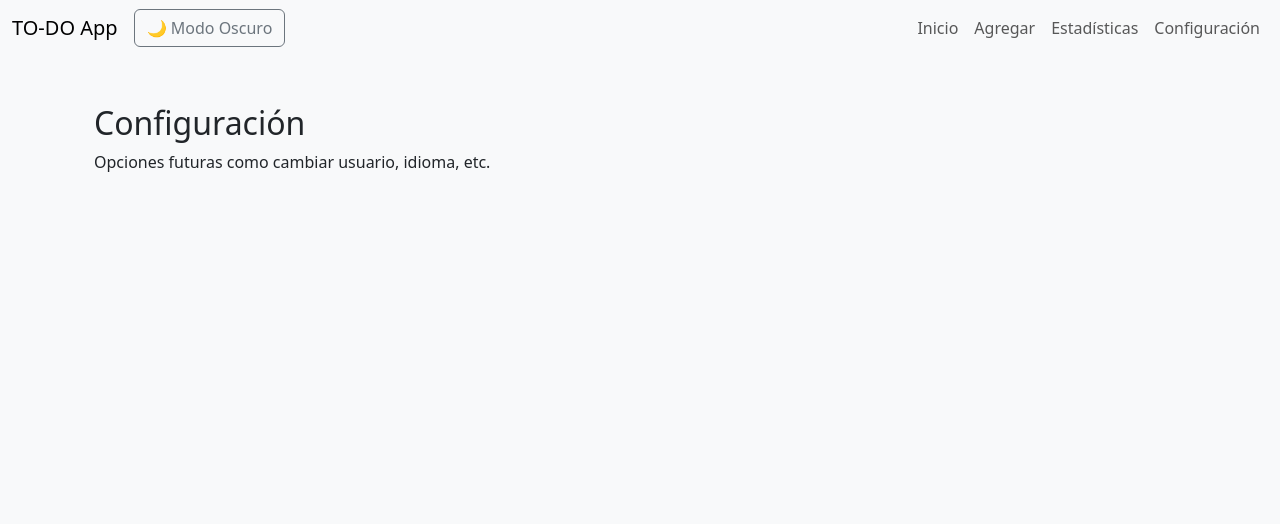
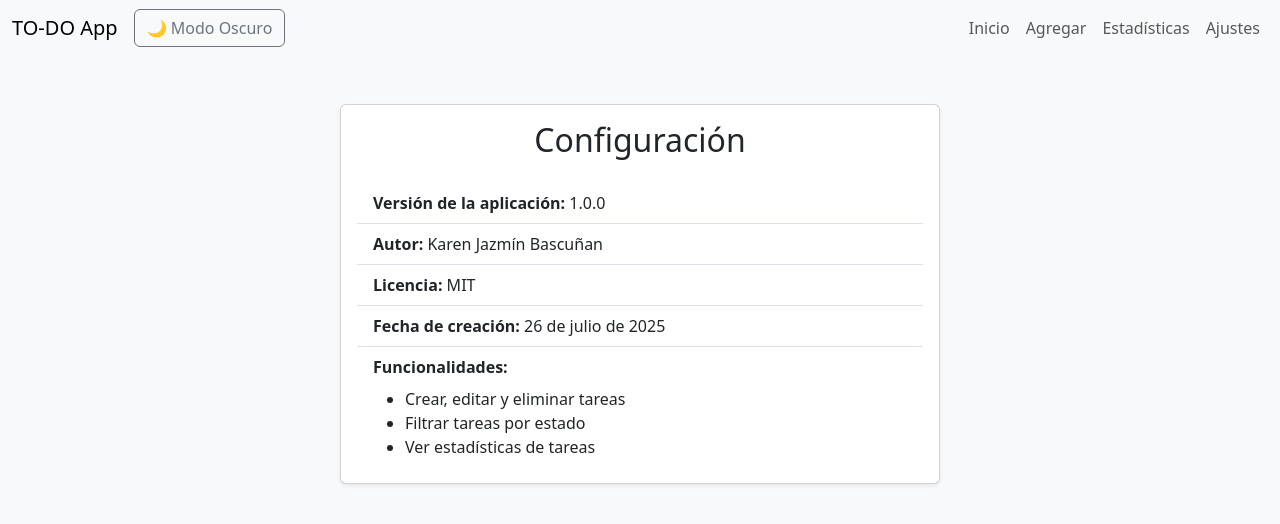
Before and after one commit to jazbascunan01/TO_DO_List, a React (Vite) app in the folder frontend/: page /ajustes in a window 1280 px wide. Shown: the top 524 px of the page. Built offline with nearby package versions, Linux system fonts and the light colour scheme.

Commit message:
settings funcionando

```diff
--- a/frontend/src/components/Navbar.tsx
+++ b/frontend/src/components/Navbar.tsx
@@ -16,7 +16,7 @@ export default function Navbar() {
             <li className="nav-item"><Link className="nav-link" to="/">Inicio</Link></li>
             <li className="nav-item"><Link className="nav-link" to="/agregar">Agregar</Link></li>
             <li className="nav-item"><Link className="nav-link" to="/estadisticas">Estadísticas</Link></li>
-            <li className="nav-item"><Link className="nav-link" to="/configuracion">Configuración</Link></li>
+            <li className="nav-item"><Link className="nav-link" to="/ajustes">Ajustes</Link></li>
           </ul>
         </div>
       </div>
--- a/frontend/src/pages/Settings.tsx
+++ b/frontend/src/pages/Settings.tsx
@@ -1,8 +1,37 @@
-export default function Settings() {
+import { Container, Card, ListGroup } from "react-bootstrap";
+
+const Settings = () => {
   return (
-    <div className="container mt-4">
-      <h2>Configuración</h2>
-      <p>Opciones futuras como cambiar usuario, idioma, etc.</p>
-    </div>
+    <Container className="mt-4">
+      <Card className="shadow-sm mx-auto" style={{ maxWidth: "600px" }}>
+        <Card.Body>
+          <h2 className="mb-4 text-center">Configuración</h2>
+          <ListGroup variant="flush">
+            <ListGroup.Item>
+              <strong>Versión de la aplicación:</strong> 1.0.0
+            </ListGroup.Item>
+            <ListGroup.Item>
+              <strong>Autor:</strong> Karen Jazmín Bascuñan
+            </ListGroup.Item>
+            <ListGroup.Item>
+              <strong>Licencia:</strong> MIT
+            </ListGroup.Item>
+            <ListGroup.Item>
+              <strong>Fecha de creación:</strong> 26 de julio de 2025
+            </ListGroup.Item>
+            <ListGroup.Item>
+              <strong>Funcionalidades:</strong>
+              <ul className="mb-0 mt-2">
+                <li>Crear, editar y eliminar tareas</li>
+                <li>Filtrar tareas por estado</li>
+                <li>Ver estadísticas de tareas</li>
+              </ul>
+            </ListGroup.Item>
+          </ListGroup>
+        </Card.Body>
+      </Card>
+    </Container>
   );
-}
+};
+
+export default Settings;
```
